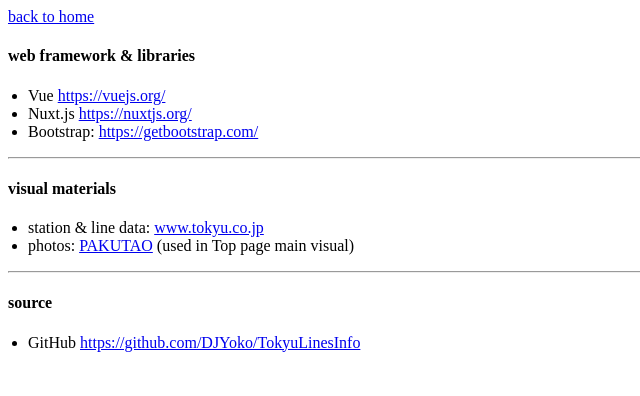
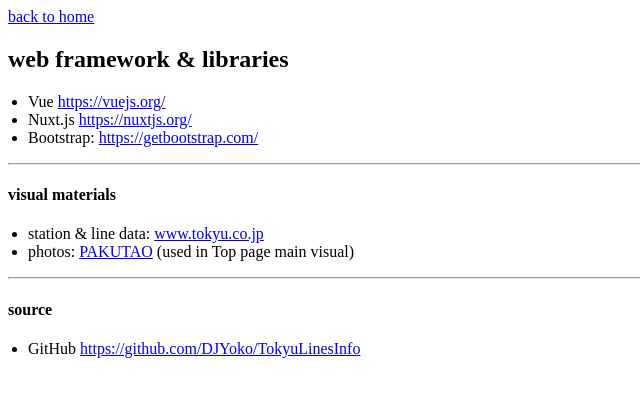
Before and after one commit to DJYoko/TokyuLinesInfo, a Nuxt app: page /about in a window 1280 px wide. Shown: the top 396 px of the page, without its empty margins (0-640 px from the left). Built offline with nearby package versions, Linux system fonts and the light colour scheme.

Commit message:
fix about page

```diff
--- a/pages/about.vue
+++ b/pages/about.vue
@@ -1,7 +1,7 @@
 <template>
   <div class="container">
     <nuxt-link class="back-link" :to="{path: '/'}">back to home</nuxt-link>
-    <h4>web framework &amp; libraries</h4>
+    <h2>web framework &amp; libraries</h2>
     <ul style="padding-left:20px;">
       <li>Vue <a
           href="https://vuejs.org/"
@@ -41,7 +41,6 @@
 </template>
 
 <script>
-import backgroundImage from "~/assets/pp_tamagawahukei_retouched.jpg";
 export default {};
 </script>
 
```
